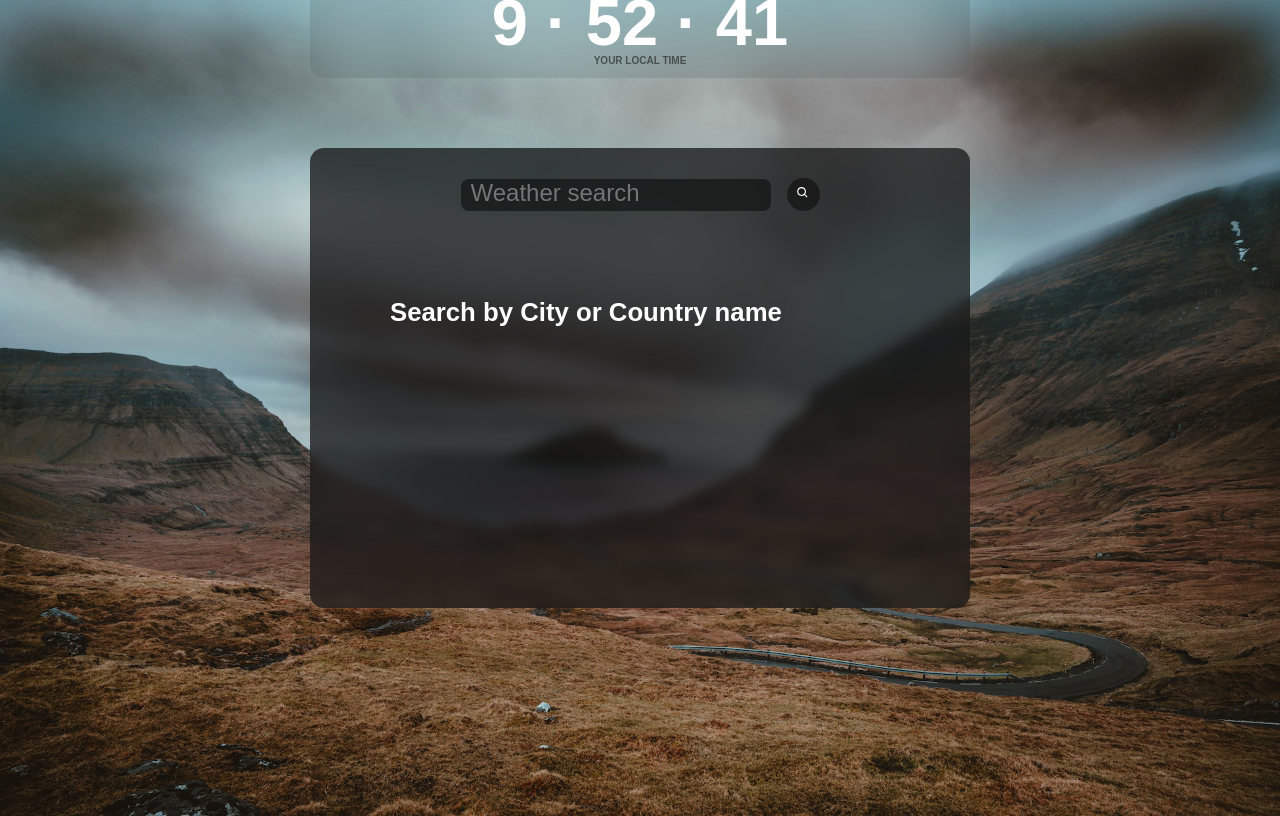
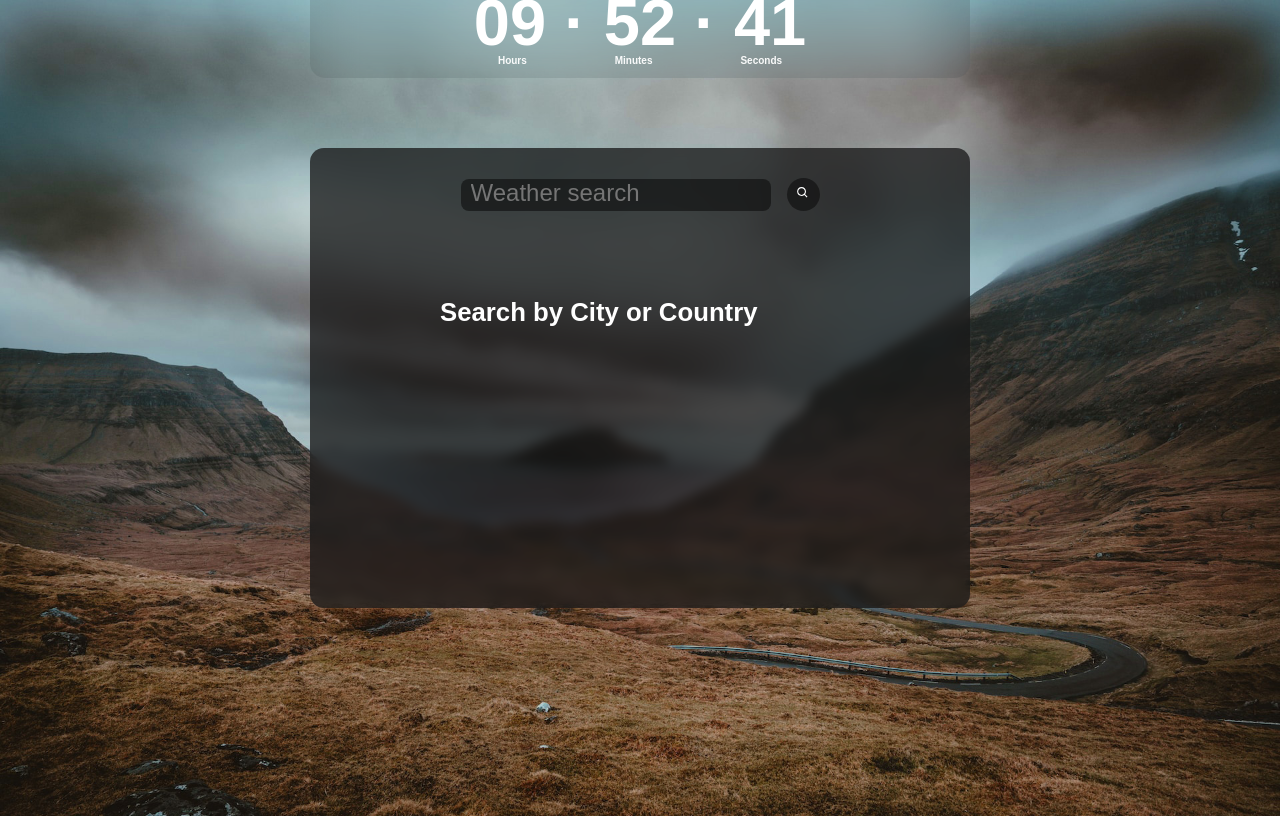
Before and after one commit to TonyTexasRebel/weather-repo, a plain HTML site: page index.html in a window 1280 px wide. Drawn offline with Linux system fonts and the light colour scheme; a web font is replaced by a local one.

Commit message:
Add files via upload

```diff
--- a/Scripts/script.js
+++ b/Scripts/script.js
@@ -2,21 +2,28 @@
 const localTimeInterval = setInterval(() => {
   let localTime = new Date();
   let timeElement = document.querySelector('.time');
-  if (localTime.getHours() < 10) {
+
+
+
+  if (localTime.getHours() < 10 && localTime.getMinutes() < 10 && localTime.getSeconds() <10) {
+    timeElement.innerText = `0${localTime.getHours()}:0${localTime.getMinutes()}:0${localTime.getSeconds()}`;
+  } else if (localTime.getHours() < 10 && localTime.getMinutes() >= 10 && localTime.getSeconds() <10) {
+    timeElement.innerText = `0${localTime.getHours()}:${localTime.getMinutes()}:0${localTime.getSeconds()}`;
+  } else if (localTime.getHours() < 10 && localTime.getMinutes() >= 10 && localTime.getSeconds() >=10) {
     timeElement.innerText = `0${localTime.getHours()}:${localTime.getMinutes()}:${localTime.getSeconds()}`;
-  } else {
-    timeElement.innerText = `${localTime.getHours()}:${localTime.getMinutes()}0:${localTime.getSeconds()}`;
-  }
-  if (localTime.getMinutes() < 10) {
+  } else if (localTime.getHours() >= 10 && localTime.getMinutes() < 10 && localTime.getSeconds() <10) {
+    timeElement.innerText = `${localTime.getHours()}:0${localTime.getMinutes()}:0${localTime.getSeconds()}`;
+  } else if (localTime.getHours() >= 10 && localTime.getMinutes() < 10 && localTime.getSeconds() >=10) {
     timeElement.innerText = `${localTime.getHours()}:0${localTime.getMinutes()}:${localTime.getSeconds()}`;
-  } else {
+  } else if (localTime.getHours() < 10 && localTime.getMinutes() < 10 && localTime.getSeconds() >=10) {
+    timeElement.innerText = `0${localTime.getHours()}:0${localTime.getMinutes()}:${localTime.getSeconds()}`;
+  } else if (localTime.getHours() >= 10 && localTime.getMinutes() >= 10 && localTime.getSeconds() <10) {
+    timeElement.innerText = `${localTime.getHours()}:${localTime.getMinutes()}:0${localTime.getSeconds()}`;
+  } else if (localTime.getHours() >= 10 && localTime.getMinutes() >= 10 && localTime.getSeconds() >=10) {
     timeElement.innerText = `${localTime.getHours()}:${localTime.getMinutes()}:${localTime.getSeconds()}`;
   }
-  if (localTime.getSeconds() < 10) {
-    timeElement.innerText = `${localTime.getHours()}:${localTime.getMinutes()}:0${localTime.getSeconds()}`;
-  } else {
-    timeElement.innerText = `${localTime.getHours()}:${localTime.getMinutes()}:${localTime.getSeconds()}`;
-  }
+
+
   timeElement.innerHTML = timeElement.innerHTML.replaceAll(":", " &#183; ");
 
 
@@ -38,7 +45,7 @@ searchButtonElement.addEventListener('click', function() {
   let locationName = searchBarElement.value;
   weather.fetchWeather(locationName);
   searchBarElement.value = '';
-
+  document.body.style.backgroundImage = `url('https://source.unsplash.com/1920x1080/?${locationName}?night')`;
 });
 
 
--- a/Styles/style.css
+++ b/Styles/style.css
@@ -109,9 +109,20 @@ body {
 }
 
 .local-info {
-  color: rgba(37, 37, 37, 0.658);
+  color: rgba(255, 255, 255, 0.945);
   font-size: 10px;
   position: relative;
   font-weight: bold;
   bottom: 70px;
+  width: 460px;
+  display: flex;
+  flex-direction: row;
+  align-items: center;
+  justify-content: space-evenly;
 }
+
+.time {
+  width: 380px;
+  display: flex;
+  justify-content: center;
+}
--- a/index.html
+++ b/index.html
@@ -13,8 +13,8 @@
 </head>
 <body>
   <div class="local-time">
-    <p><span class="time"></span></p>
-  <div class="local-info">YOUR LOCAL TIME</div>
+    <p  class="time"><span></span></p>
+  <div class="local-info"><div>Hours</div><div>Minutes</div><div>Seconds</div></div>
 
   </div>
   <div class="weather-container">
@@ -23,7 +23,7 @@
       <button class="search-button"><svg stroke="currentColor" fill="currentColor" stroke-width="0" viewBox="0 0 24 24" height="1em" width="1em" xmlns="http://www.w3.org/2000/svg"><path d="M10,18c1.846,0,3.543-0.635,4.897-1.688l4.396,4.396l1.414-1.414l-4.396-4.396C17.365,13.543,18,11.846,18,10 c0-4.411-3.589-8-8-8s-8,3.589-8,8S5.589,18,10,18z M10,4c3.309,0,6,2.691,6,6s-2.691,6-6,6s-6-2.691-6-6S6.691,4,10,4z"></path></svg></button>
     </div>
     <div class="weather-status">
-      <h3 class="location">Search by City or Country name</h3>
+      <h3 class="location">&#160;&#160;&#160;&#160;&#160;&#160;&#160;Search by City or Country</h3>
       <p class="temperature">&#160;</p>
       <p class="humidity">&#160;</p>
       <p class="wind-speed">&#160;</p>
```
